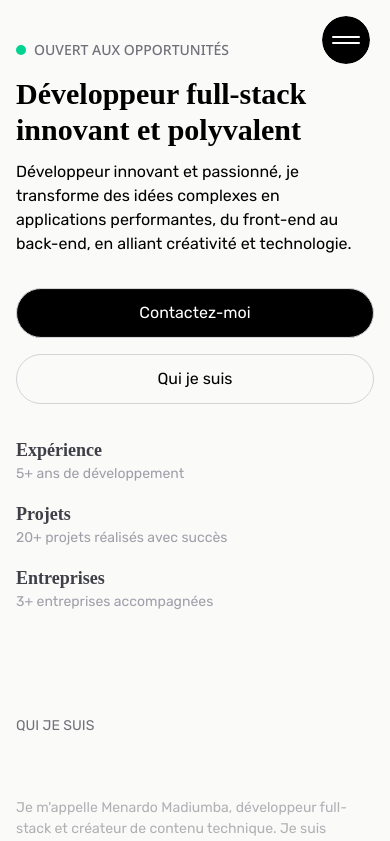
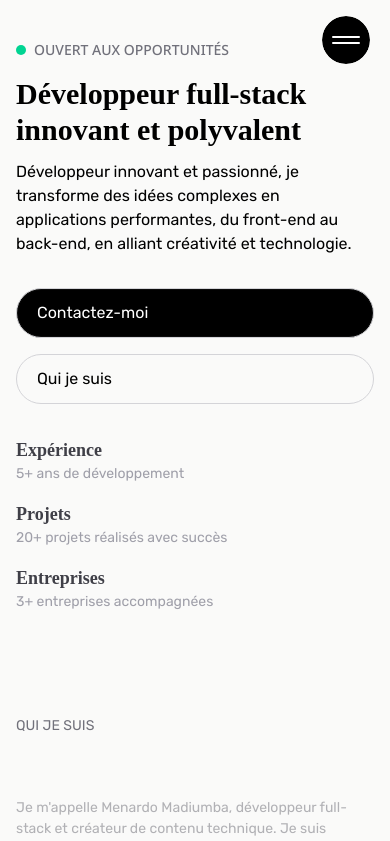
Before and after one commit to MenardoMa/Porfolio, a React (Vite) app: page / in a window 390 px wide. Shown: the top 841 px of the page. Built offline with nearby package versions, Linux system fonts and the light colour scheme; a web font is replaced by a local one.

Commit message:
Fixe Button component, a or button

```diff
--- a/src/components/Button.jsx
+++ b/src/components/Button.jsx
@@ -1,11 +1,14 @@
 import React from 'react'
 
 const Button = ({label, path, className}) => {
-  return (
-    <button className={className}>
-      {label}
-    </button>
-  )
+
+  if (path !== "#" && path !== undefined) {
+    return <a href={path} className={className}>{label}</a>;
+  }
+
+  return <button className={className}>{label}</button>;
+
+
 }
 
 export default Button
--- a/src/components/Hero.jsx
+++ b/src/components/Hero.jsx
@@ -18,11 +18,12 @@ const Hero = () => {
                 <div className='grid gap-4 md:flex mt-5 md:mt-0 reveal-up'>
                     <Button
                         label='Contactez-moi'
-                        path="#"
-                        className="border border-zinc-300 px-5 py-3 rounded-full cursor-pointer font-rubik text-base bg-black text-white hover:bg-zinc-600 ring-1 ring-inset ring-zinc-50/5 transition-colors duration-300" />
+                        path="mailto:menardomadiumba@gmail.com"
+                        className="border border-zinc-300 px-5 py-3 rounded-full cursor-pointer font-rubik text-base bg-black text-white hover:bg-zinc-600 ring-1 ring-inset ring-zinc-50/5 transition-colors duration-300"
+                    />
                     <Button
                         label='Qui je suis'
-                        path="#"
+                        path="#apropos"
                         className="border border-zinc-300 px-5 py-3 rounded-full cursor-pointer font-rubik text-base hover:bg-zinc-200/50 active:bg-zinc-200/50 ring-1 ring-inset ring-zinc-50/5 transition-colors duration-300" />
                 </div>
                 <div className='my-5 grid gap-4 md:flex md:items-center md:gap-6 reveal-up'>
--- a/src/components/Navbar.jsx
+++ b/src/components/Navbar.jsx
@@ -153,7 +153,7 @@ const Navbar = () => {
       <div
           onClick={toggleMenu}
           style={showBurger ? {clipPath: "circle(50% at 50% 50%)"} : {clipPath: "circle(0% at 50% 50%)"}}
-          className='fixed z-50 flex flex-col items-center justify-center gap-1 transition-all duration-300 bg-black rounded-full cursor-pointer w-12 h-12 md:w-20 md:h-20 top-4 right-5 md:right-10'>
+          className='fixed z-50 flex flex-col items-center justify-center gap-1 transition-all duration-300 bg-black rounded-full cursor-pointer w-12 h-12 md:w-20 md:h-20 top-4 md:top-5 right-5 md:right-10'>
           <span ref={topLineRef} className='block bg-white rounded-full w-7 md:w-8 h-0.5 origin-center'></span>
           <span ref={bottomLineRef} className='block bg-white rounded-full w-7 md:w-8 h-0.5 origin-center'></span>
       </div>
--- a/src/components/Work.jsx
+++ b/src/components/Work.jsx
@@ -33,9 +33,9 @@ const Work = () => {
                 }
             </div>
             <Button
-                label='Voir la liste complète reveal-up'
+                label='Voir la liste complète '
                 path="http://localhost:5173/"
-                className='bg-[#f5f4f2] cursor-pointer mx-auto mt-8 md:mt-10 text-black text-sm font-rubik border border-zinc-200 px-4 py-3 font-normal rounded-full flex items-center justify-center hover:bg-zinc-200/50 active:bg-zinc-200/50 ring-1 ring-inset ring-zinc-50/5'
+                className='bg-[#f5f4f2] cursor-pointer mx-auto mt-8 md:mt-10 text-black text-sm font-rubik border border-zinc-200 px-4 py-3 font-normal rounded-full flex items-center justify-center hover:bg-zinc-200/50 active:bg-zinc-200/50 ring-1 ring-inset ring-zinc-50/5 reveal-up'
             />
         </div>
     </section>
```
